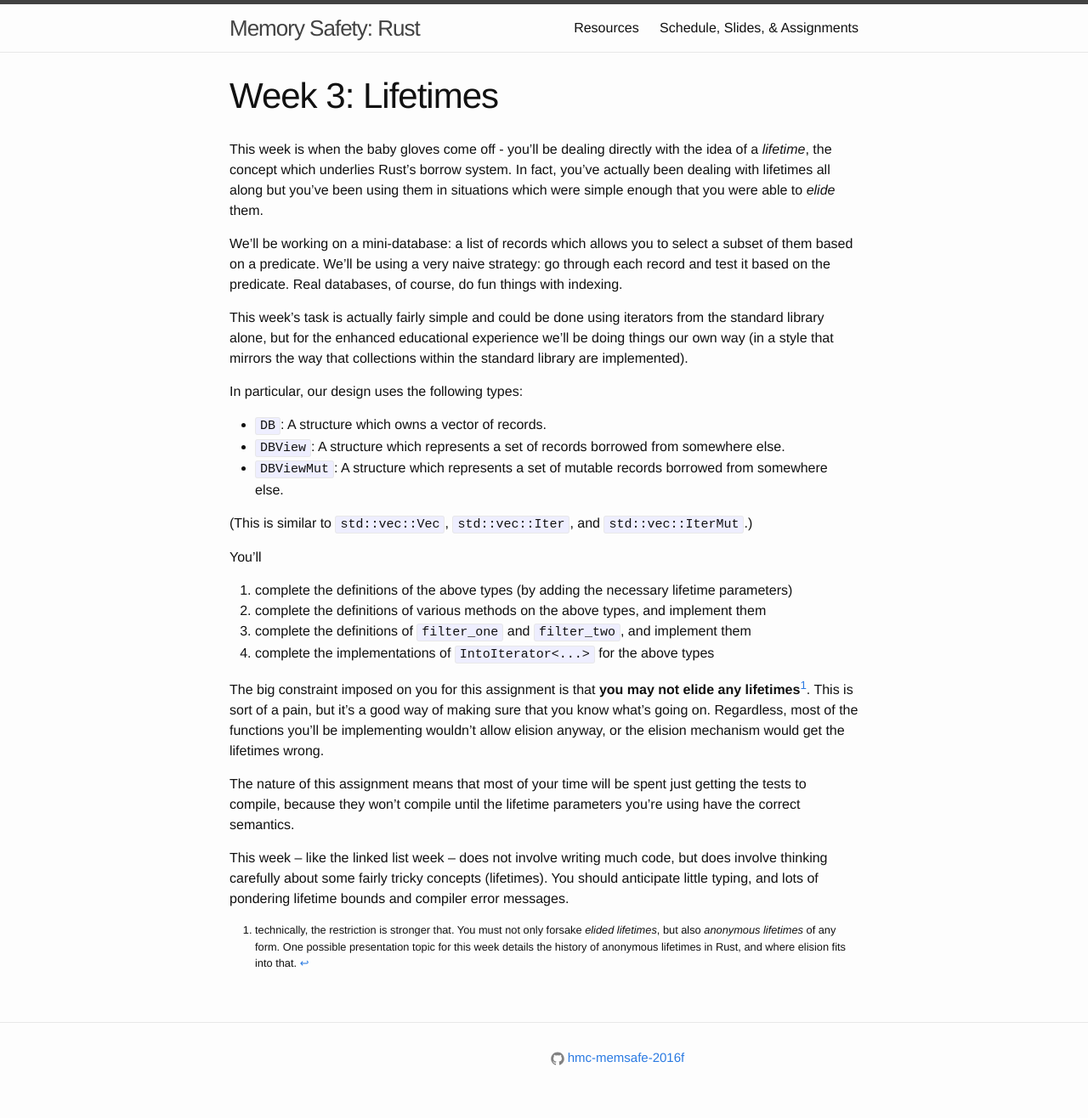
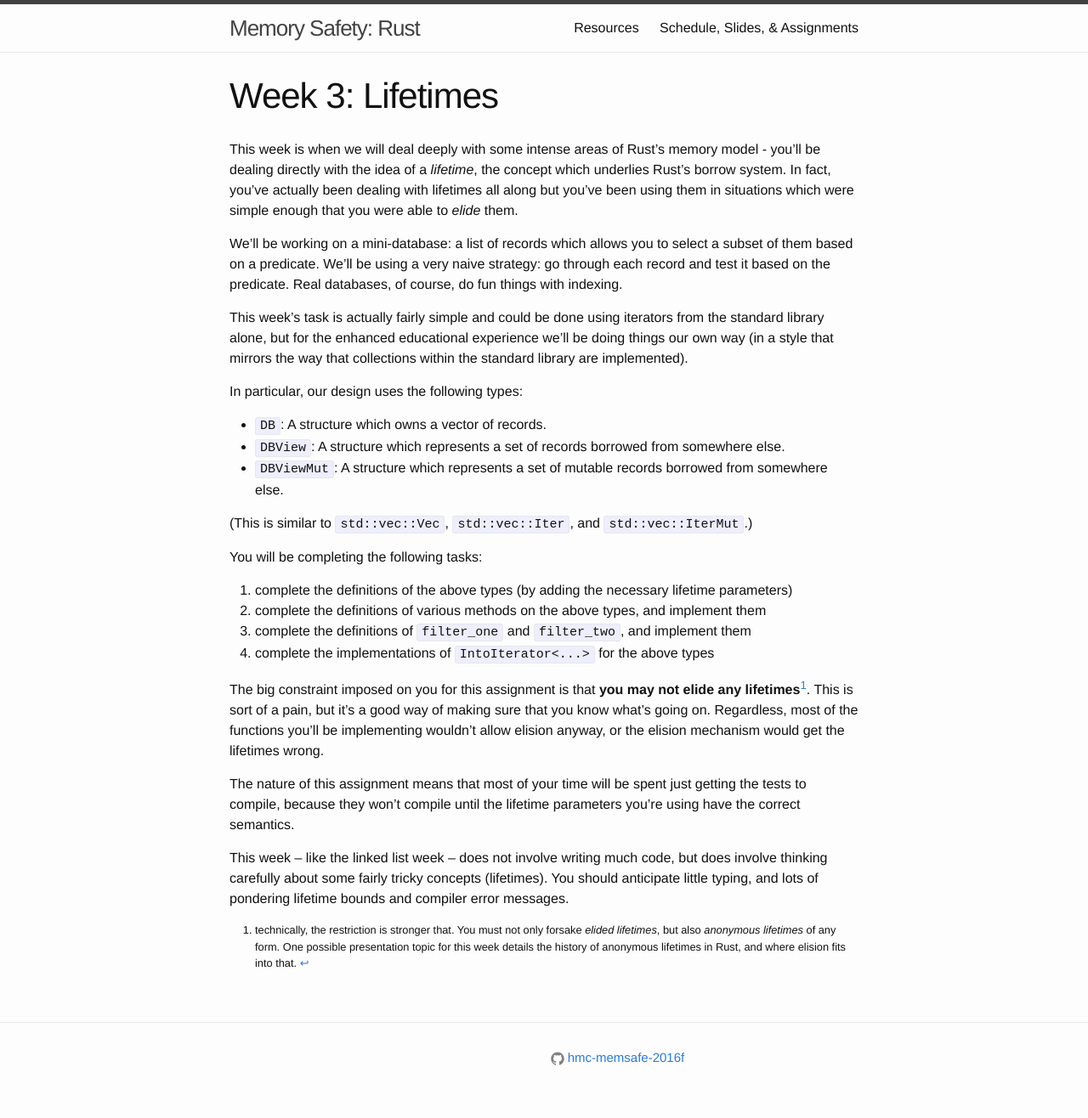
Before and after one commit to hmc-memsafe-2016f/hmc-memsafe-2016f.github.io, a Jekyll site: the page built from assignments/wk3/index.md, in a window 1280 px wide. Shown: the whole page at 85% size. Built offline with Jekyll 4.4.1, drawn with Linux system fonts in a browser that asks for light colours.

Commit message:
Assignment updates
Changed wording and gave more exposition before todo list.

```diff
--- a/assignments/wk3/index.md
+++ b/assignments/wk3/index.md
@@ -5,7 +5,8 @@ title: "Week 3: Lifetimes"
 
 ---
 
-This week is when the baby gloves come off - you'll be dealing directly with
+This week is when we will deal deeply with some intense areas of Rust's memory
+model - you'll be dealing directly with
 the idea of a _lifetime_, the concept which underlies Rust's borrow system. In
 fact, you've actually been dealing with lifetimes all along but you've been
 using them in situations which were simple enough that you were able to _elide_
@@ -31,7 +32,7 @@ In particular, our design uses the following types:
 
 (This is similar to `std::vec::Vec`, `std::vec::Iter`, and `std::vec::IterMut`.)
 
-You'll
+You will be completing the following tasks:
 
    1. complete the definitions of the above types (by adding the necessary
       lifetime parameters)
```
